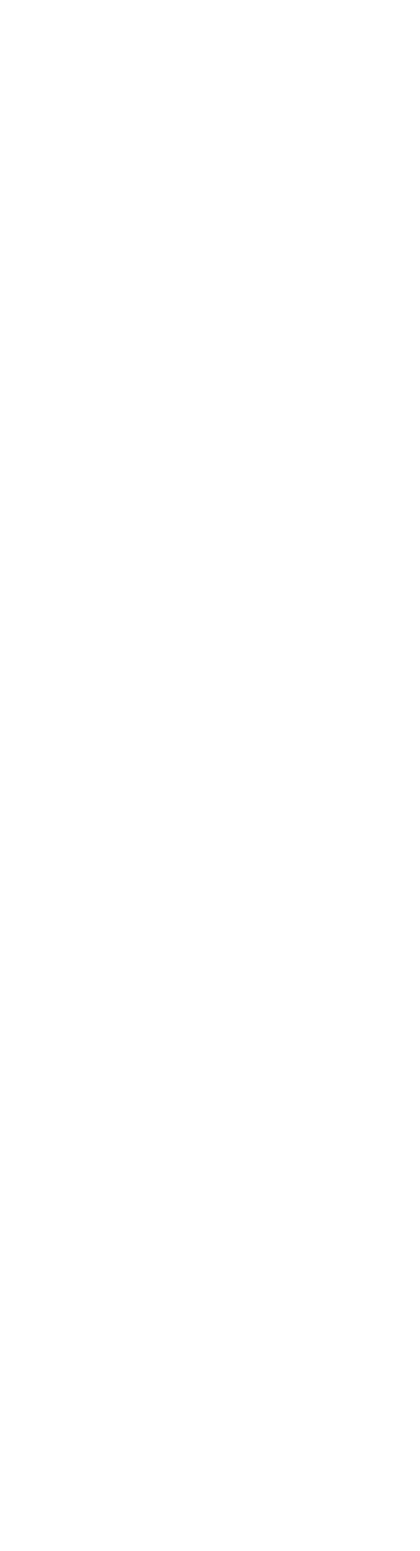
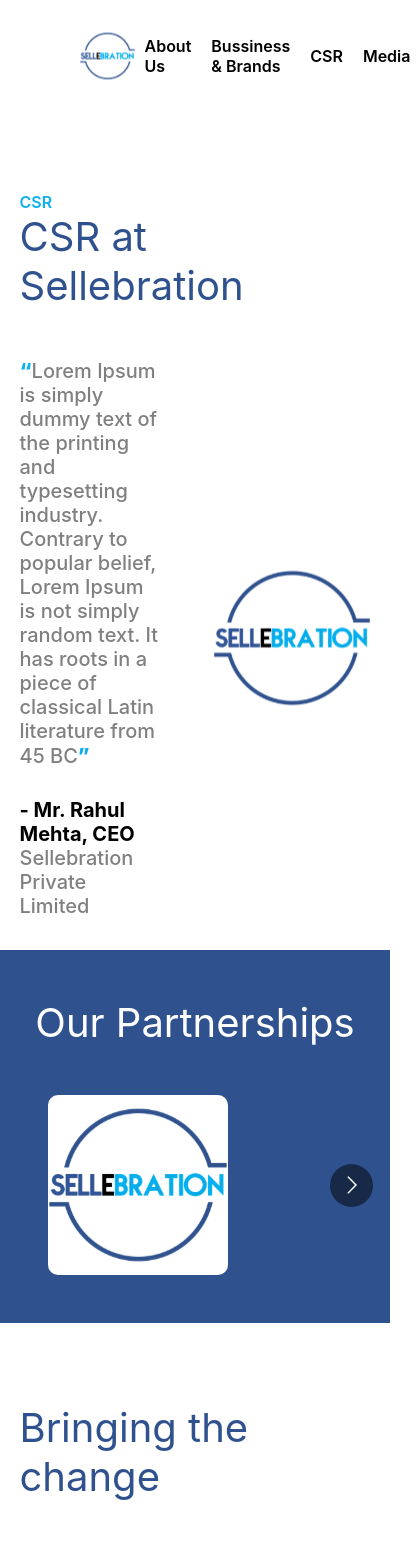
Before and after one commit to rakshit-2/sellebrations, a React (Create React App) app in the folder client/: page /csr in a window 390 px wide. Before the commit this address had no page. Shown: the top 1551 px of the page, 420 px wide, since content can reach past the window. Before the commit the page ends 844 px from the top, so only its background shows below. Built offline with nearby package versions, Linux system fonts and the light colour scheme.

Commit message:
csr page complete not responsive

```diff
--- a/client/package.json
+++ b/client/package.json
@@ -9,6 +9,7 @@
     "aos": "^2.3.4",
     "react": "^18.2.0",
     "react-dom": "^18.2.0",
+    "react-multi-carousel": "^2.8.2",
     "react-router-dom": "^6.3.0",
     "react-scripts": "5.0.1",
     "web-vitals": "^2.1.4"
--- a/client/src/App.js
+++ b/client/src/App.js
@@ -15,6 +15,7 @@
 import Leadership from './components/organism/Leadership/index';
 import VisionValue from './components/organism/vision&value/index';
 import Milestone from './components/organism/milestone/index';
+import Csr from './components/organism/csr/index';
 
 const App=(props)=>{
 
@@ -61,6 +62,7 @@
         <Route path="/leadership" element={<Leadership/>} ></Route>
         <Route path="/vision-value" element={<VisionValue/>} ></Route>
         <Route path="/milestone" element={<Milestone/>} ></Route>
+        <Route path="/csr" element={<Csr/>} ></Route>
       </Routes>
     </BrowserRouter>
     </>
--- /dev/null
+++ b/client/src/components/assets/store/csrData.js
@@ -0,0 +1,35 @@
+import logo from './../../assets/images/navbar_img/navbar_logo_img.svg';
+
+const csrData={
+
+    seaction1:
+    {
+        name:"- Mr. Rahul Mehta, CEO",
+        company:"Sellebration Private Limited",
+        img:logo,
+        quote:"Lorem Ipsum is simply dummy text of the printing and typesetting industry. Contrary to popular belief, Lorem Ipsum is not simply random text. It has roots in a piece of classical Latin literature from 45 BC"
+    },
+
+    section2:
+    [
+        {id:0,img:logo},
+        {id:1,img:logo},
+        {id:2,img:logo},
+        {id:3,img:logo},
+        {id:4,img:logo},
+        {id:5,img:logo},
+        {id:6,img:logo},
+        {id:7,img:logo}
+    ],
+
+    section3:
+    {
+        heading:"Bringing the change",
+        id:0,
+        img:logo,
+        quote:"Lorem Ipsum is simply dummy text of the printing and typesetting industry. Contrary to popular belief, Lorem Ipsum is not simply random text.. Contrary to popular belief, Lorem Ipsum is not simply random text.. Contrary to popular belief, Lorem Ipsum is not simply random text. Lorem Ipsum is simply dummy text of the printing and typesetting industry. Contrary to popular belief, Lorem Ipsum is not simply random text. It has roots in a piece of classical Latin literature from 45 BC, making it over 2000 years old. Richard McClintock, a Latin professor at"
+    },
+
+}
+
+export default csrData;
--- a/client/src/components/atom/NavLocatorEach/index.js
+++ b/client/src/components/atom/NavLocatorEach/index.js
@@ -10,8 +10,8 @@
 
     function onclickfunction(x,info)
     {
-        var link=["","/our-profile","leadership","","/vision-value","milestone","Businesses & Brands","Sustainability","CSR",
-                "CSR At Sellebration","Bringing The Change","Our Strategy",
+        var link=["","/our-profile","leadership","","/vision-value","milestone","Businesses & Brands","Sustainability","CSR at sellebrations",
+                "/csr","Bringing The Change","Our Strategy",
                 "Stories of Hope","CSR Policy","Media","Media Releases","Media Reports",
                 "Stories","Events","Downloads","Our Logo","Innovation","Investors",
                 "Careers","Contact Us"];
--- /dev/null
+++ b/client/src/components/organism/csr/index.css
@@ -0,0 +1,181 @@
+.csr__outer{
+    width:100%;
+    height:fit-content;
+}
+
+.csr__inner{
+    width:100%;
+    height:100%;
+    display: flex;
+    flex-direction: column;
+    align-items: center;
+    justify-content: center;
+}
+.csr__heading{
+    width:90%;
+    height:fit-content;
+    margin-bottom: 3rem;
+}
+.csr__heading__top{
+    width:100%;
+    font-size: 1rem;
+    color: #0AB1EE;
+    font-weight: 600
+}
+.csr__heading__bottom{
+    width:100%;
+    font-size: 2.5rem;
+    color:#2F528E;
+}
+
+
+
+.csr__seaction1{
+    width:90%;
+    height:fit-content;
+    margin-bottom: 2rem;
+    display: flex;
+    align-items: center;
+    justify-content: space-between;
+}
+.csr__seaction1__left{
+    width:40%;
+    height: fit-content;
+}
+.csr__section1__left__top{
+    width:100%;
+    height:fit-content;
+    font-size: 20px;
+    color: #808080;
+    font-weight: 500;
+}
+.csr__collen{
+    font-size: 1.3rem;
+    font-weight: 800;
+    color: #0AB1EE;
+}
+
+.csr__section1__left__bottom{
+    width:100%;
+    height:fit-content;
+    display: flex;
+    flex-direction: column;
+    align-items: flex-start;
+    justify-content: flex-start;
+    font-size: 20px;
+    color: #808080;
+    font-weight: 500;
+    margin-top: 30px;
+}
+
+
+
+
+.csr__seaction1__right{
+    width:45%;
+    height:100%;
+    height: fit-content;
+    display: flex;
+    align-items: center;
+    justify-content: center;
+}
+.csr__seaction1__right__inner{
+    width:300px;
+    height:300px;
+    border-radius: 50%;
+}
+.csr__seaction1__right__inner__img{
+    width:100%;
+    height:100%;
+}
+
+
+
+
+
+.csr__seaction2{
+    width:100%;
+    height:fit-content;
+    padding-top: 2rem;
+    padding-bottom: 3rem;
+    margin-bottom: 5rem;
+    background-color: #2F528E;
+}
+.csr__seaction2__heading{
+    width:100%;
+    height:fit-content;
+    padding-top: 1rem;
+    font-size: 2.5rem;
+    color: white;
+    padding-bottom: 3rem;
+    display: flex;
+    align-items: center;
+    justify-content: center;
+
+}
+.csr__seaction2__content{
+    width:100%;
+    height:fit-content;
+    display: flex;
+    align-items: center;
+    justify-content: center;
+}
+.csr__seaction2__each{
+    width:180px;
+    height:180px;
+    margin-left: 3rem;
+    background-color: white;
+    border-radius: 10px;
+}
+.csr__crousal__img{
+    width:100%;
+    height:100%;
+}
+
+
+
+
+.csr__seaction3{
+    width:100%;
+    height:fit-content;
+    margin-bottom: 2rem;
+    display: flex;
+    flex-direction: column;
+    align-items: center;
+    justify-content: space-between;
+
+}
+.csr__seaction3__inner{
+    width:90%;
+    height:fit-content;
+    display: flex;
+    align-items: center;
+    justify-content: space-between;
+}
+.csr__seaction3__inner__left{
+    width:45%;
+    font-size: 20px;
+    color: #808080;
+    font-weight: 500;
+    height:fit-content;
+}
+
+.csr__seaction3__inner__right{
+    width:45%;
+    height:fit-content;
+    display: flex;
+    align-items: center;
+    justify-content: center;
+}
+.csr__seaction3__inner__right__inner{
+    width:300px;
+    height:300px;
+    border-radius: 10px;
+    display: flex;
+    align-items: center;
+    justify-content: center;
+}
+.csr__seaction3__inner__right__inner__img{
+    width:100%;
+    height:100%;
+}
--- /dev/null
+++ b/client/src/components/organism/csr/index.js
@@ -0,0 +1,92 @@
+import './index.css';
+import NavbarAboutUs from './../../molecule/NavbarAboutus/index';
+import Carousel from "react-multi-carousel";
+import "./../../../../node_modules/react-multi-carousel/lib/styles.css";
+import items from './../../assets/store/csrData';
+const Csr=(props)=>{
+    const responsive = {
+        desktop: {
+          breakpoint: { max: 3000, min: 1024 },
+          items: 5,
+          slidesToSlide: 1 // optional, default to 1.
+        },
+        tablet: {
+          breakpoint: { max: 1024, min: 464 },
+          items: 3,
+          slidesToSlide: 1 // optional, default to 1.
+        },
+        mobile: {
+          breakpoint: { max: 464, min: 0 },
+          items: 1,
+          slidesToSlide: 1 // optional, default to 1.
+        }
+      };
+    return (
+    <>
+        <div className="csr__outer">
+            <div className="csr__inner">
+                <NavbarAboutUs/>
+                <div className="csr__heading">
+                    <div className="csr__heading__top">
+                        CSR
+                    </div>
+                    <div className="csr__heading__bottom">
+                        CSR at Sellebration
+                    </div>
+                </div>
+                <div className="csr__seaction1">
+                    <div className="csr__seaction1__left">
+                        <div className="csr__section1__left__top">
+                            <span className="csr__collen">“</span>
+                            {items.seaction1.quote}
+                            <span className="csr__collen">”</span>
+                        </div>
+                        <div className="csr__section1__left__bottom">
+                            <span style={{fontStyle:"1.2rem",fontWeight:"700",color:"black"}}>{items.seaction1.name}</span>
+                            <span style={{fontStyle:"1.2rem"}}>{items.seaction1.company}</span>
+                        </div>
+                    </div>
+                    <div className="csr__seaction1__right">
+                        <div className="csr__seaction1__right__inner">
+                            <img src={items.seaction1.img} className="csr__seaction1__right__inner__img"/>
+                        </div>
+                    </div>
+                </div>
+                <div className="csr__seaction2">
+                    <div className="csr__seaction2__heading">
+                        Our Partnerships
+                    </div>
+                    <Carousel responsive={responsive} swipeable={true} draggable={true} containerClass="carousel-container" utoPlaySpeed={1000}
+                    >
+                        {items.section2.map((ele) => {
+                            const {id,img}=ele;
+                            return(
+                                <div key={id} className='csr__seaction2__each'><img src={img} className="csr__crousal__img"/></div>
+                            )
+                        })}
+                    </Carousel>
+                </div>
+                <div className='csr__seaction3'>
+                    <div className="csr__heading">
+                        <div className="csr__heading__bottom">
+                            {items.section3.heading}
+                        </div>
+                    </div>
+                    <div className="csr__seaction3__inner">
+                        <div className='csr__seaction3__inner__left'>
+                            {items.section3.quote}
+                        </div>
+                        <div className='csr__seaction3__inner__right'>
+                            <div className='csr__seaction3__inner__right__inner'>
+                                <img src={items.section3.img} className="csr__seaction3__inner__right__inner__img"/>
+                            </div>
+                        </div>
+                    </div>
+                </div>
+            </div>
+        </div>
+    </>
+  );
+}
+
+export default Csr;
```
Also changed, not shown: 1 other file (tests, documents, lock files or other folders).
